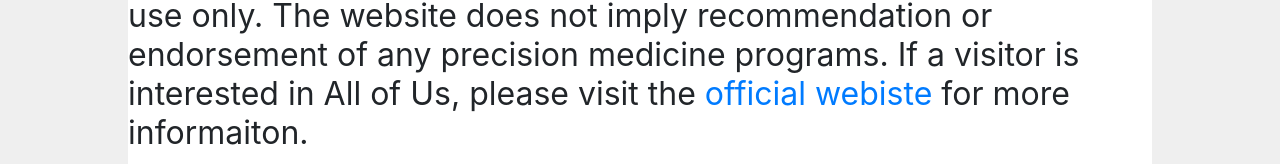
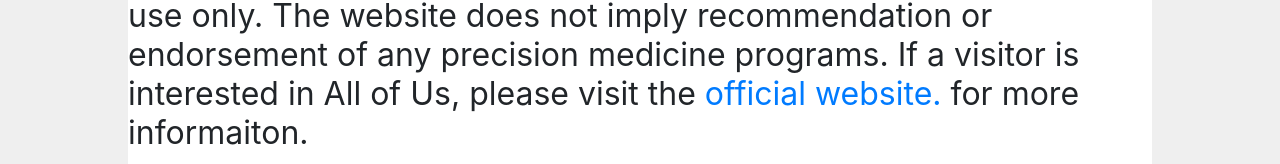
Before and after one commit to weipeng278/weipeng278.github.io, a plain HTML site: page 02/qna.html in a window 1280 px wide. Shown: the part 139-303 px from the top of the page. Drawn offline with nearby package versions, Linux system fonts and the light colour scheme.

Commit message:
Update qna.html

```diff
--- a/02/qna.html
+++ b/02/qna.html
@@ -32,7 +32,7 @@
 
   <div class="qna-container">
 <div><p>Disclaimer:  The information provided on this website is for research use only. The website does not imply recommendation or endorsement of any precision medicine programs.
-  If a visitor is interested in All of Us, please visit the <a href="https://allofus.nih.gov">official webiste</a> for more informaiton. </p>
+  If a visitor is interested in All of Us, please visit the <a href="https://allofus.nih.gov">official website.</a> for more informaiton. </p>
     <div class="qna-title">
       <h2 class="qna-h2">Precision Medicine Initiative</h2>
       <hr class="qna-hr">
```
